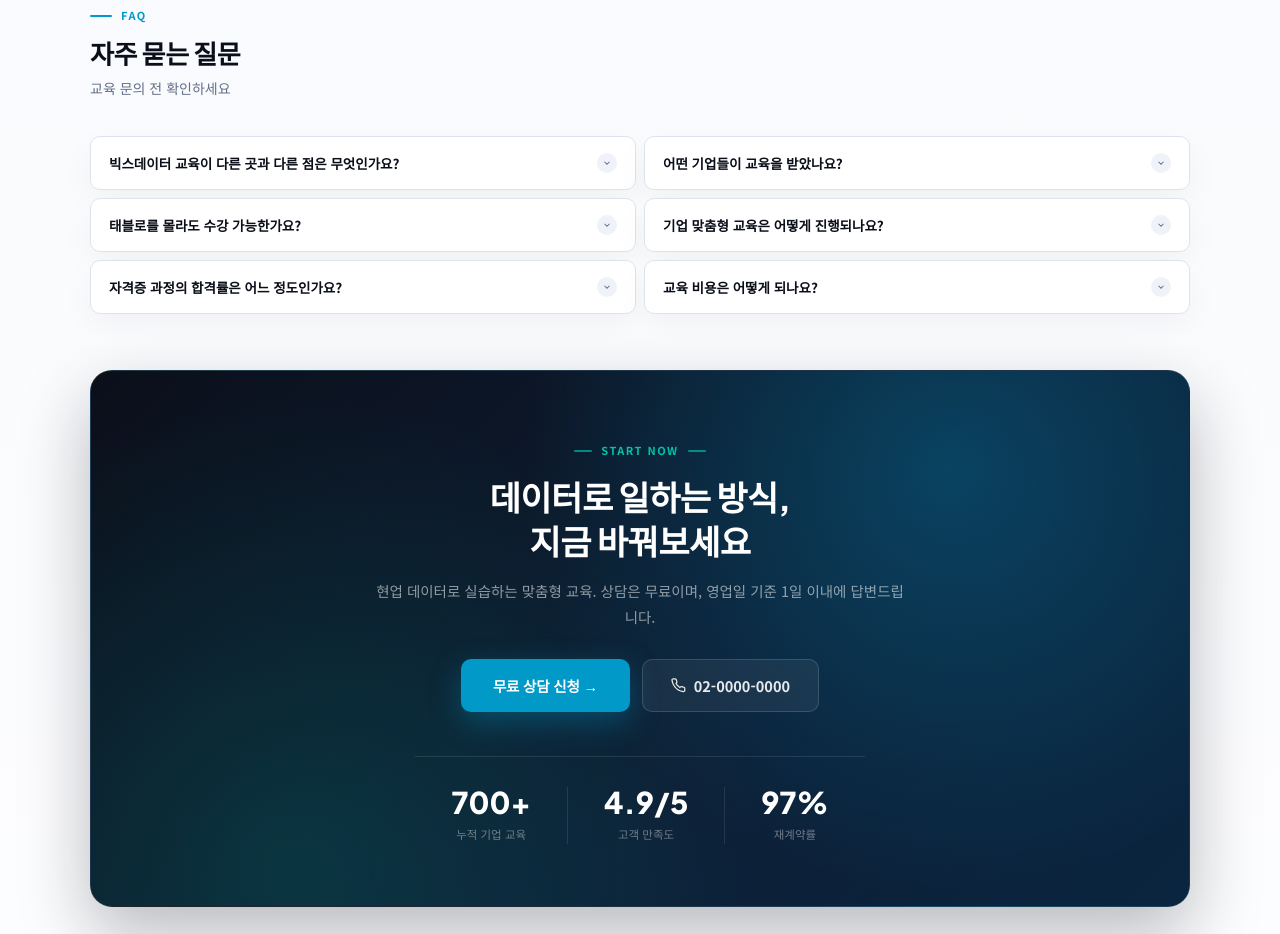
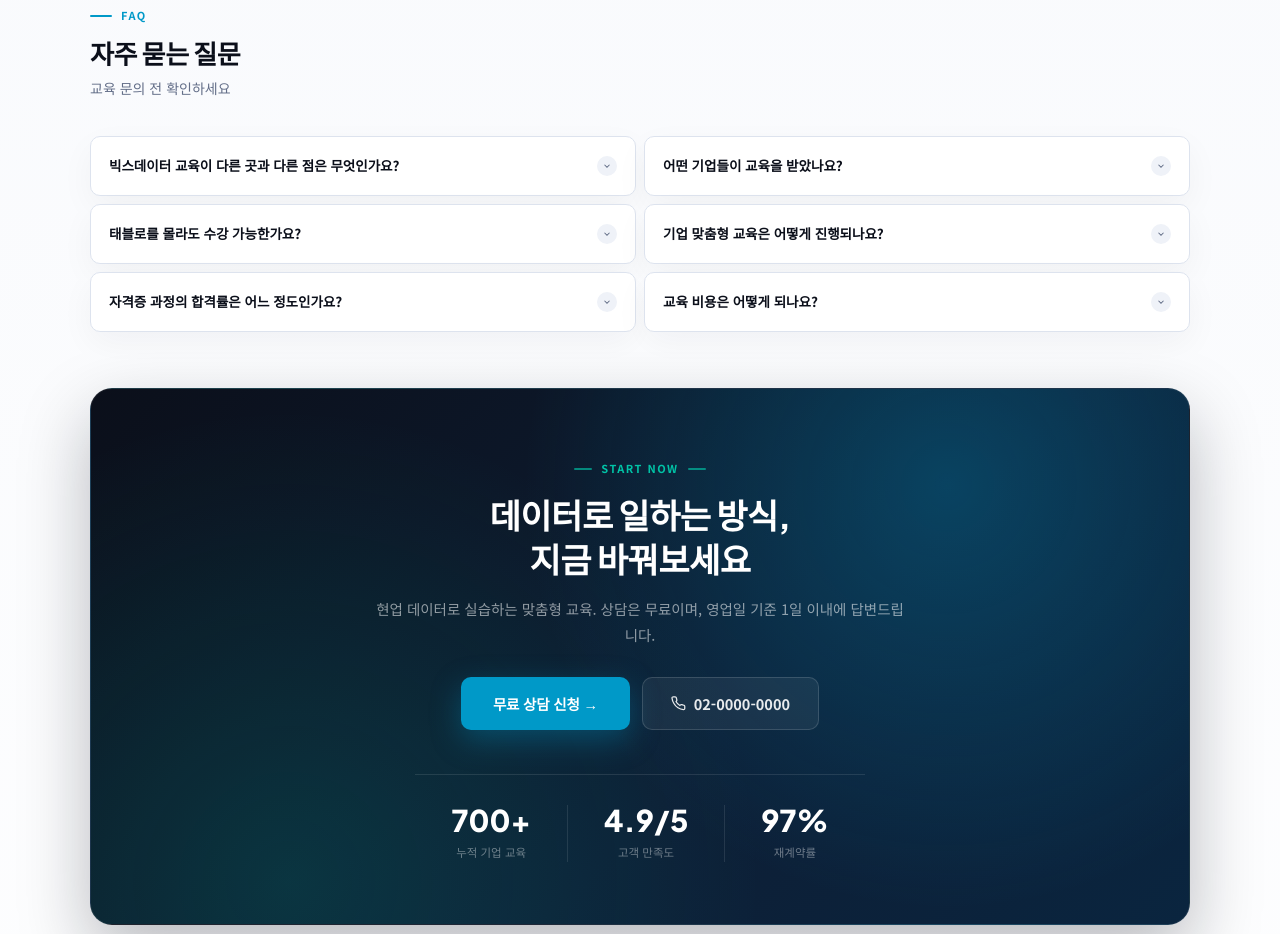
Before and after one commit to Devloperluce/Page, a website: page index.html in a window 1280 px wide. Shown: the part 3120-4054 px from the top of the page. Drawn offline with Linux system fonts and the light colour scheme.

Commit message:
Center FAQ question text vertically (align-items: center, min-height)

```diff
--- a/index.html
+++ b/index.html
@@ -405,7 +405,7 @@
     .faq-section { margin-bottom: 56px; }
     .faq-grid { display: grid; grid-template-columns: repeat(2, 1fr); gap: 8px; align-items: start; }
     .faq-item { border: 1px solid var(--gray-300); border-radius: 10px; overflow: hidden; background: #fff; }
-    .faq-q { width: 100%; background: none; border: none; cursor: pointer; padding: 16px 18px; display: flex; align-items: flex-start; justify-content: space-between; gap: 12px; text-align: left; font-family: 'Noto Sans KR', sans-serif; font-size: 13.5px; font-weight: 700; color: var(--dark); transition: background .15s; }
+    .faq-q { width: 100%; min-height: 58px; background: none; border: none; cursor: pointer; padding: 14px 18px; display: flex; align-items: center; justify-content: space-between; gap: 12px; text-align: left; font-family: 'Noto Sans KR', sans-serif; font-size: 13.5px; font-weight: 700; color: var(--dark); line-height: 1.45; transition: background .15s; }
     .faq-q:hover { background: var(--gray-50); }
     .faq-q .arr { width: 20px; height: 20px; border-radius: 50%; background: var(--gray-100); display: flex; align-items: center; justify-content: center; flex-shrink: 0; transition: .25s; }
     .faq-q .arr svg { width: 10px; height: 10px; stroke: var(--gray-500); fill: none; stroke-width: 2.5; transition: .25s; }
```
